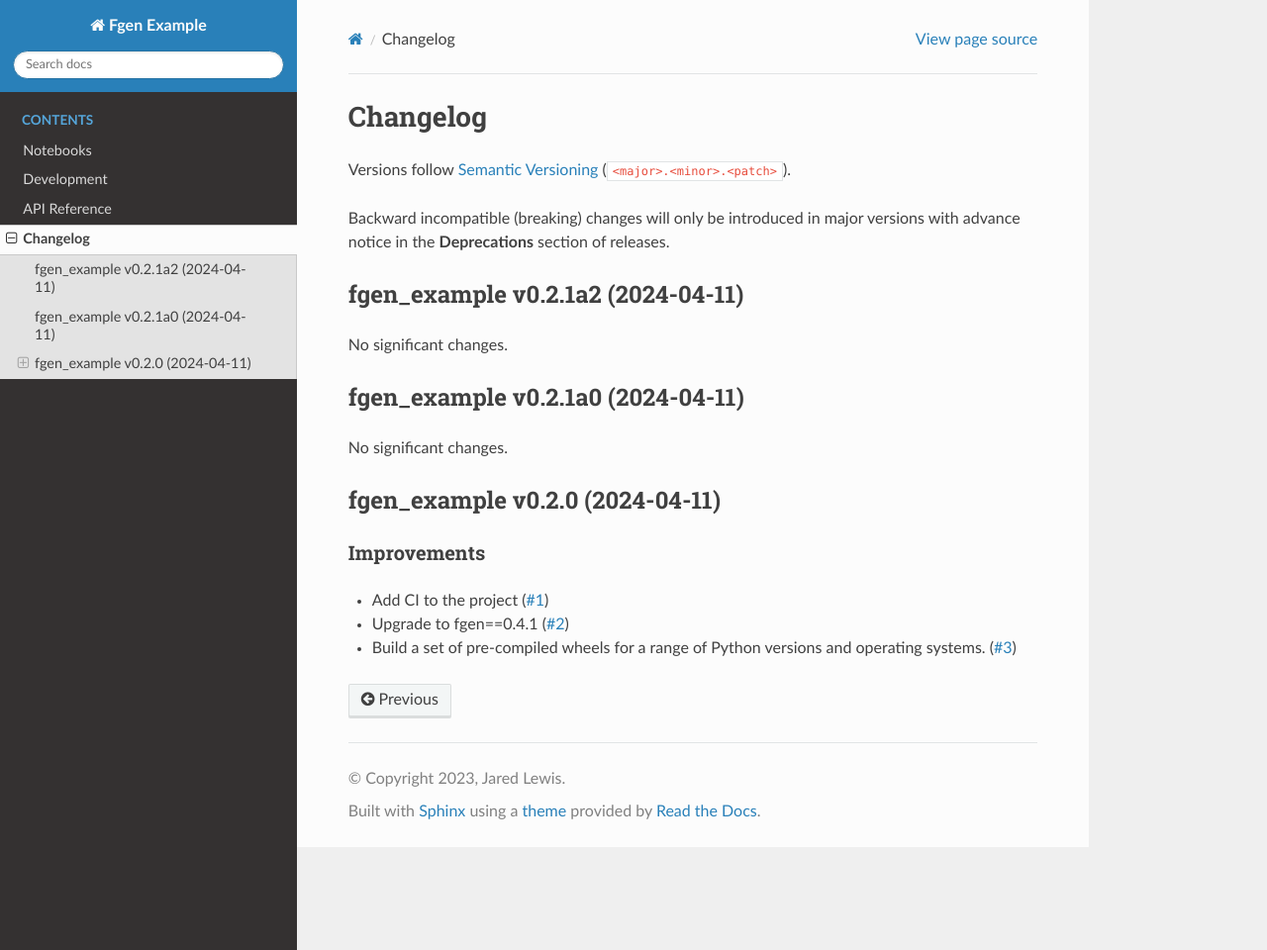
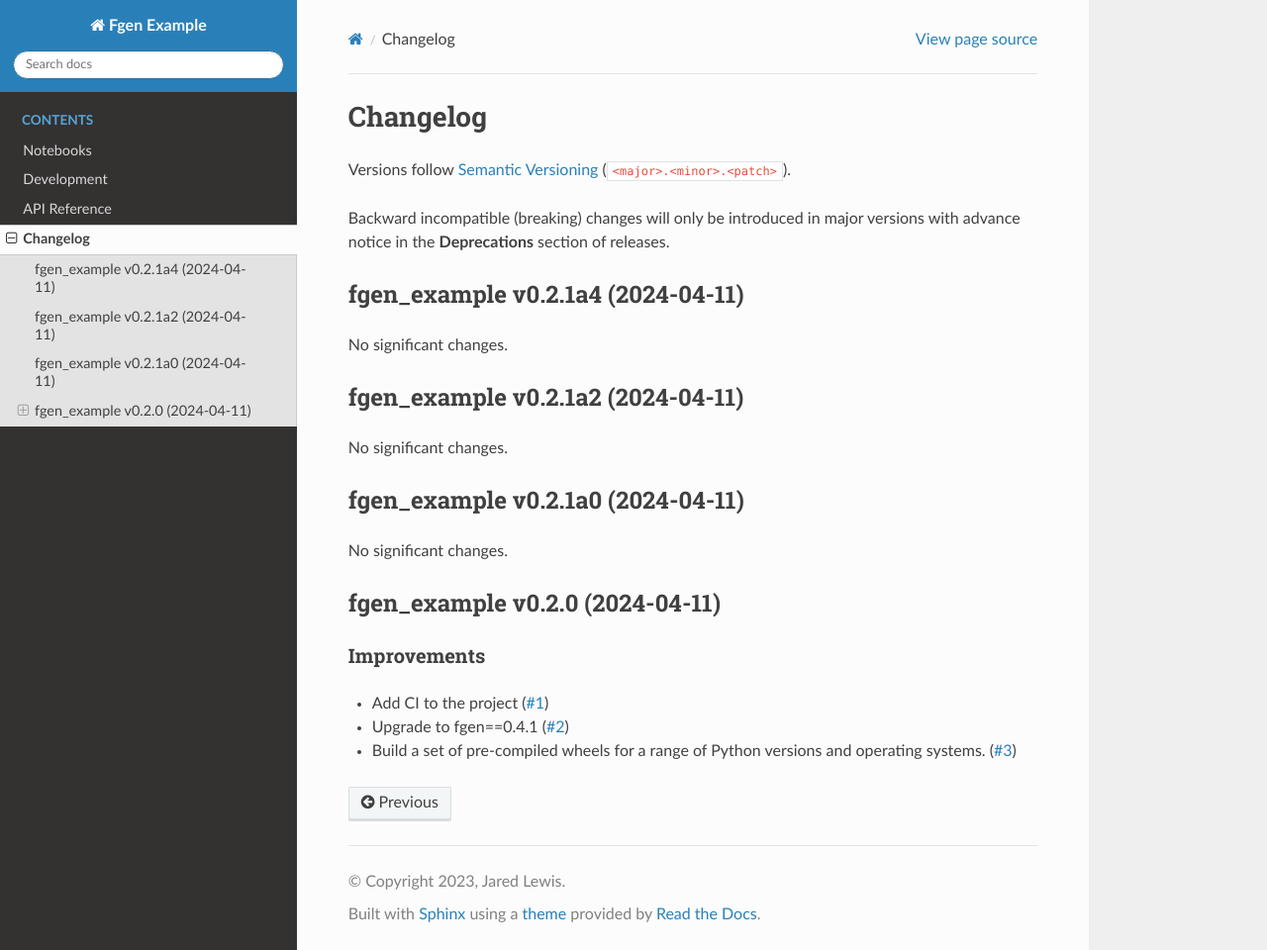
Before and after one commit to lewisjared/fgen-example, a Sphinx documentation site: the page built from docs/source/changelog.md, in a window 1280 px wide and 960 px high. Shown: the whole window at 99% size. Built offline with Sphinx 7.4.7 and the Read the Docs theme 2.0.0, drawn with Linux system fonts in a browser that asks for light colours; pages that are not in the unit, such as notebooks, are missing from menus.

Commit message:
bump: version 0.2.1a3 -> 0.2.1a4

```diff
--- a/docs/source/changelog.md
+++ b/docs/source/changelog.md
@@ -18,6 +18,12 @@ of rst and use slightly different categories.
 -->
 
 <!-- towncrier release notes start -->
+
+## fgen_example v0.2.1a4 (2024-04-11)
+
+
+No significant changes.
+
 
 ## fgen_example v0.2.1a2 (2024-04-11)
 
--- a/pyproject.toml
+++ b/pyproject.toml
@@ -20,7 +20,7 @@ dependencies = [
 
 [tool.poetry]
 name = "fgen-example"
-version = "0.2.1a3"
+version = "0.2.1a4"
 description = "Example project using fgen to wrap a simple module"
 readme = "README.md"
 authors = ["Jared Lewis <jared.lewis@climate-resource.com>"]
```
